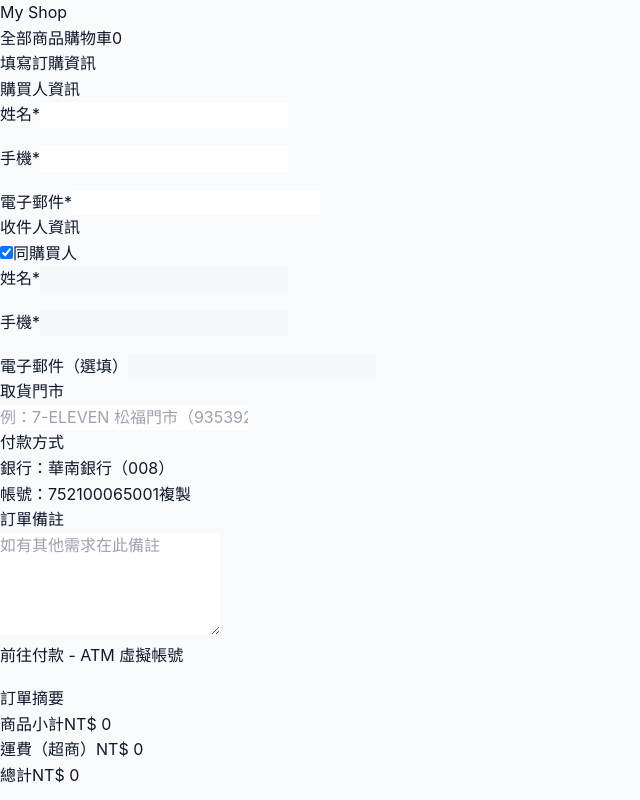
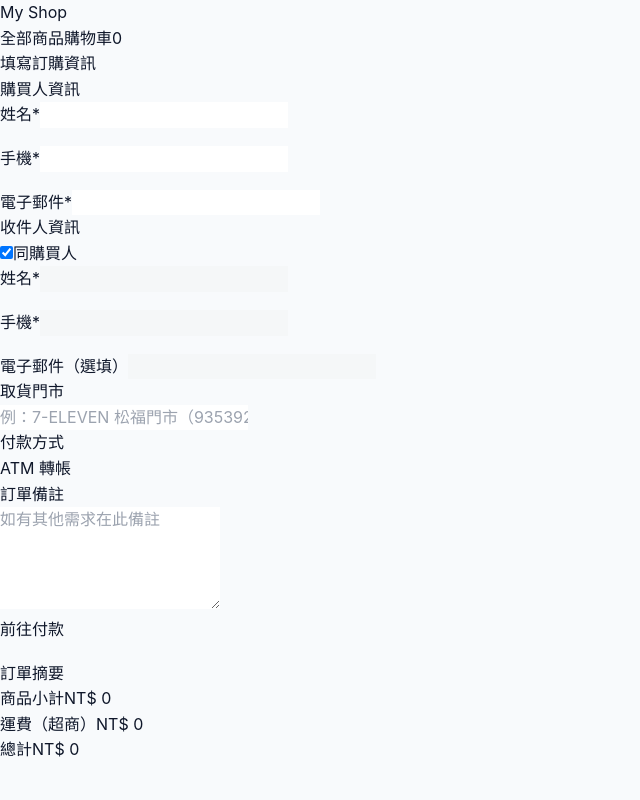
Before and after one commit to qweqwe55123/myshop, a Next.js app: page /checkout in a window 1280 px wide. Shown: the whole page, without its empty margins (0-640 px from the left). Built offline with nearby package versions, Linux system fonts and the light colour scheme.

Commit message:
chore(checkout): hide bank info on checkout; show only 'ATM 轉帳' and generic submit

```diff
--- a/app/components/CheckoutForm.jsx
+++ b/app/components/CheckoutForm.jsx
@@ -1,5 +1,4 @@
 "use client";
-import { BANK_INFO } from "../config/bank";
 import { useEffect, useMemo, useState } from "react";
 import { useRouter } from "next/navigation";
 import { useCart } from "../components/CartProvider";
@@ -221,19 +220,8 @@ export default function CheckoutForm() {
         {/* 付款方式 */}
 <section className="space-y-3">
   <h2 className="font-semibold text-lg">付款方式</h2>
-
-  <div className="rounded-md border p-3 bg-slate-50 space-y-1 text-sm">
-    <div>銀行：{BANK_INFO.bankName}（{BANK_INFO.bankCode}）</div>
-    <div className="flex items-center gap-2">
-      帳號：<span className="font-mono tracking-wider">{BANK_INFO.accountNumber}</span>
-      <button
-        type="button"
-        onClick={() => navigator.clipboard.writeText(BANK_INFO.accountNumber)}
-        className="px-2 py-0.5 rounded border text-xs"
-      >
-        複製
-      </button>
-    </div>
+  <div className="rounded-md border p-3 bg-slate-50 text-sm">
+    ATM 轉帳
   </div>
 </section>
 
@@ -259,7 +247,7 @@ export default function CheckoutForm() {
           disabled={loading || !items.length}
           className="w-full rounded-lg bg-black px-4 py-2 text-white disabled:opacity-50"
         >
-          {loading ? "送出中…" : "前往付款 - ATM 虛擬帳號"}
+          {loading ? "送出中…" : "前往付款"}
         </button>
       </form>
 
```
